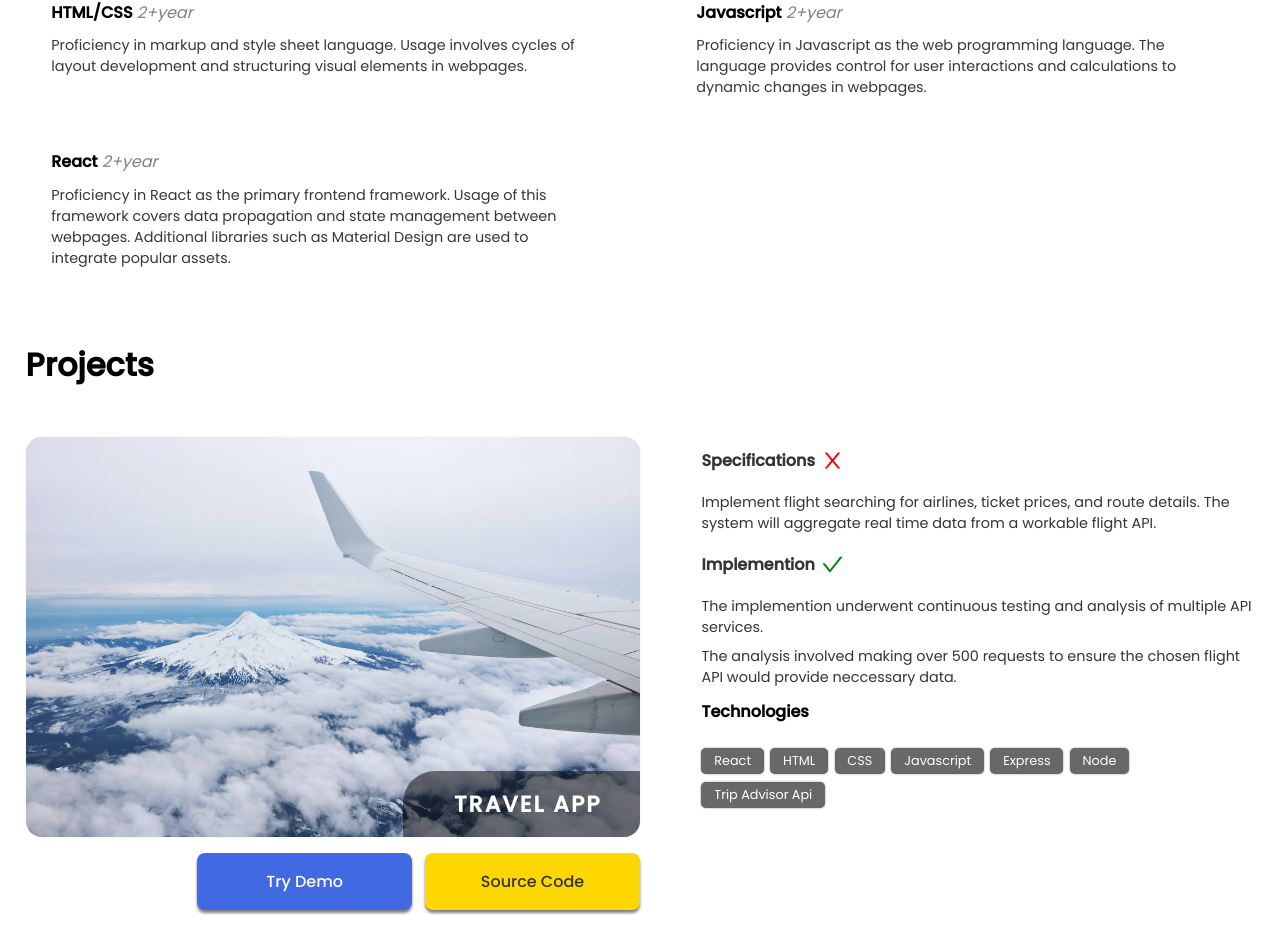
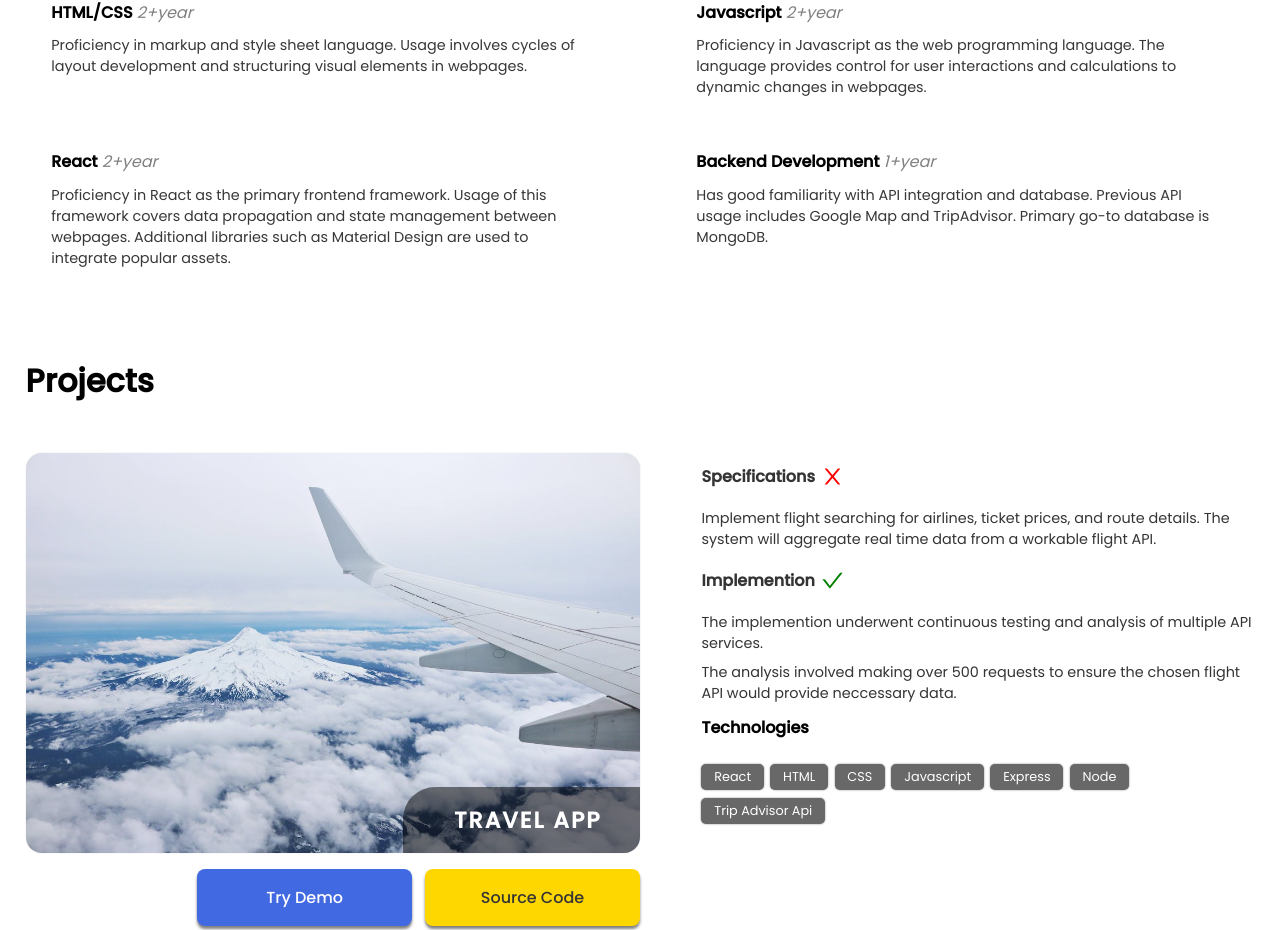
Before and after one commit to qijieguan/Portfolio, a React (Create React App) app: page / in a window 1280 px wide. Shown: the part 899-1829 px from the top of the page. Built offline with nearby package versions, Linux system fonts and the light colour scheme.

Commit message:
updated tech content

```diff
--- a/src/component/Tech.js
+++ b/src/component/Tech.js
@@ -26,6 +26,13 @@ const Tech = () => {
                     such as Material Design are used to integrate popular assets.
                 </div>
             </div>
+            <div className='tech-wrapper'>
+                <h1>Backend Development <span>1+year</span></h1>
+                <div className="tech-description">
+                    Has good familiarity with API integration and database. Previous API usage includes Google Map and TripAdvisor.
+                    Primary go-to database is MongoDB.
+                </div>
+            </div>
             <div className='tech-footer'/>
         </div>
     )
```
